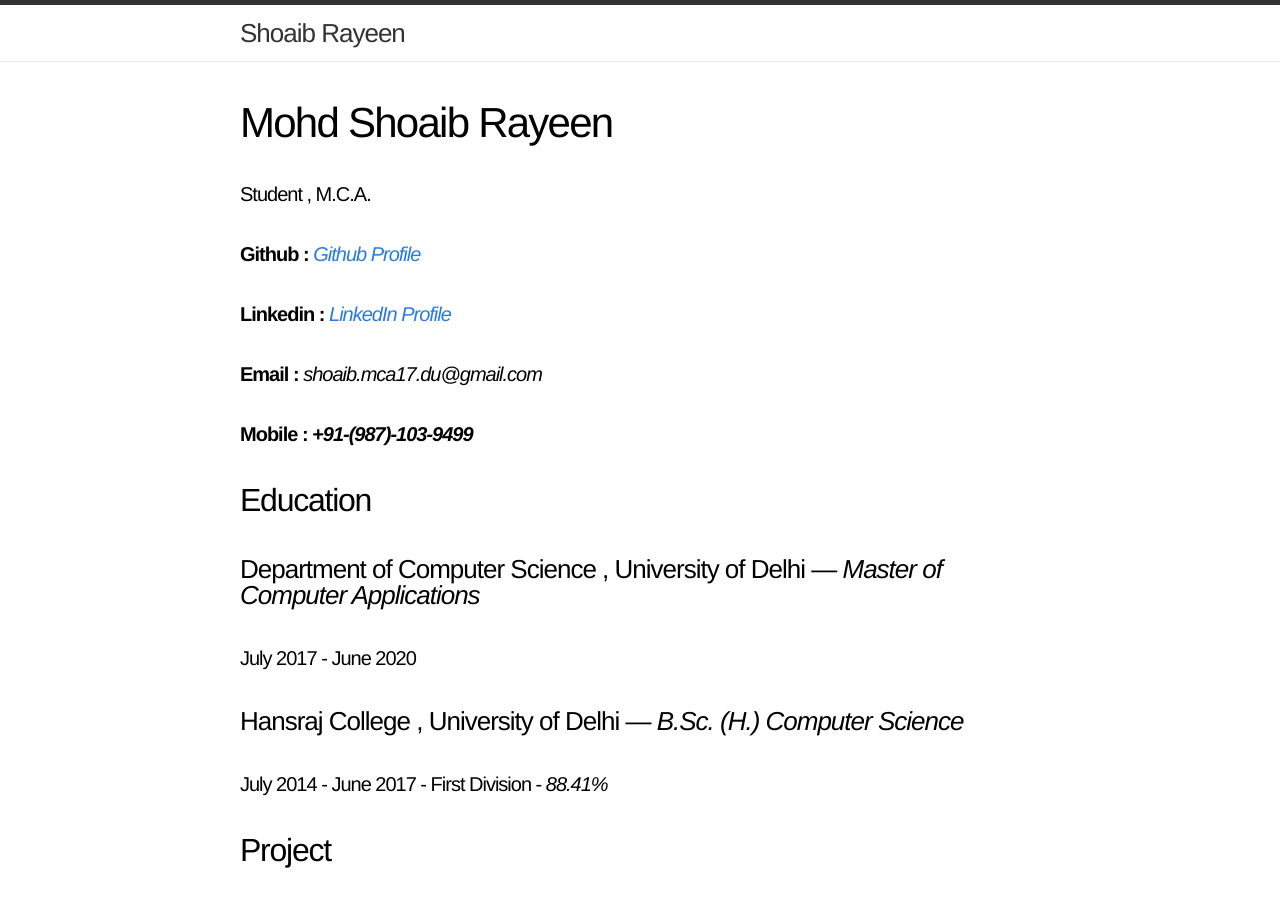
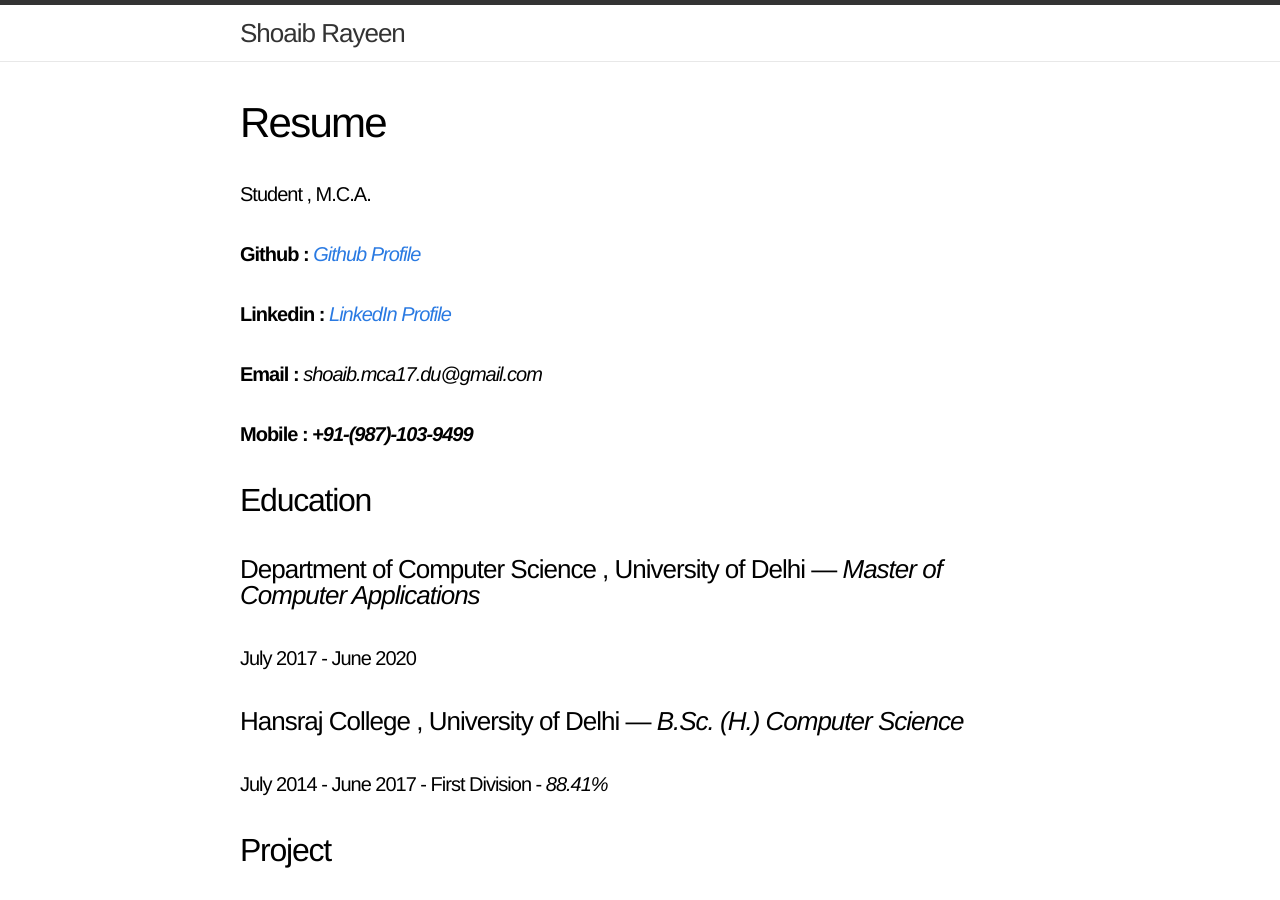
Before and after one commit to shoaibrayeen/shoaibrayeen.github.io, a Jekyll site: the page built from doc/resume.md, in a window 1280 px wide and 900 px high. Built offline with Jekyll 4.4.1, drawn with Linux system fonts in a browser that asks for light colours.

Commit message:
updated resume

```diff
--- a/doc/resume.md
+++ b/doc/resume.md
@@ -1,6 +1,6 @@
 ---
 layout: page
-title: Mohd Shoaib Rayeen
+title: Resume
 permalink: /doc/resume/
 ---
 
```
